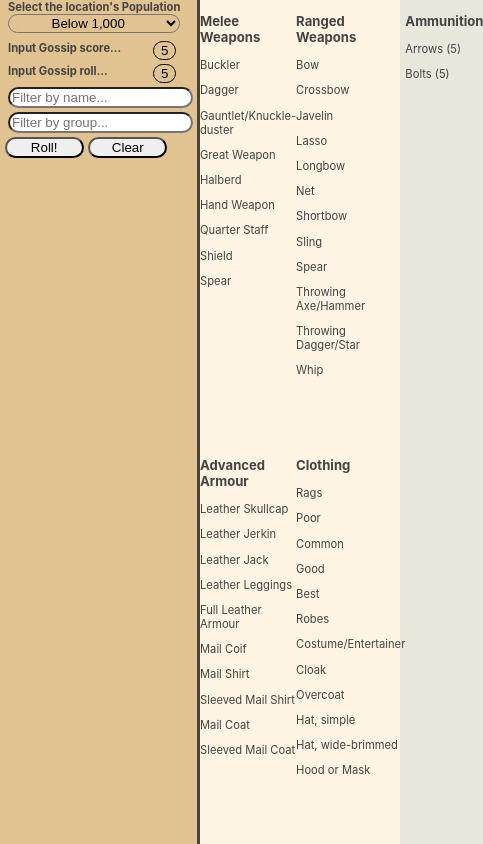
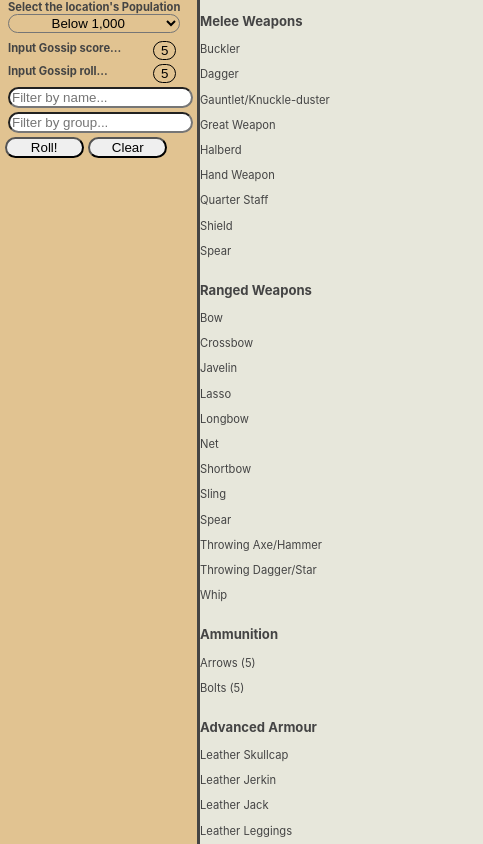
Before and after one commit to justricky21/wfrp-shoppe-generator, a React (Create React App) app: page / in a window 390 px wide. Both pictures are taken after typing "5", "5" into the empty fields and a click on the button "Roll!". Shown: the top 844 px of the page, 483 px wide, since content can reach past the window. Built offline with nearby package versions, Linux system fonts and the light colour scheme.

Commit message:
redone results css

```diff
--- a/src/components/MainForm.css
+++ b/src/components/MainForm.css
@@ -1,8 +1,7 @@
 .main-form {
   background-color: #e1c391;
-
   min-height: 100vh;
-  overflow: auto;
+  overflow-y: auto;
   border-right-style: solid;
 }
 
--- a/src/components/Results.css
+++ b/src/components/Results.css
@@ -1,7 +1,31 @@
 .results {
   display: grid;
-  grid-template-columns: 1fr 1fr 1fr;
-  background-color: #fdf4e3;
+  grid-template-columns: repeat(4, minmax(150px, 1fr));
+  column-gap: 1rem;
+}
+
+@media only screen and (max-width: 1300px) {
+  .results {
+    display: grid;
+    grid-template-columns: repeat(3, minmax(150px, 1fr));
+    column-gap: 1rem;
+  }
+}
+
+@media only screen and (max-width: 950px) {
+  .results {
+    display: grid;
+    grid-template-columns: repeat(2, minmax(150px, 1fr));
+    column-gap: 1rem;
+  }
+}
+
+@media only screen and (max-width: 700px) {
+  .results {
+    display: grid;
+    grid-template-columns: repeat(1, minmax(150px, 1fr));
+    column-gap: 1rem;
+  }
 }
 
 /* 705446, E1C391, FDF4E3, 3C3431 */
```
